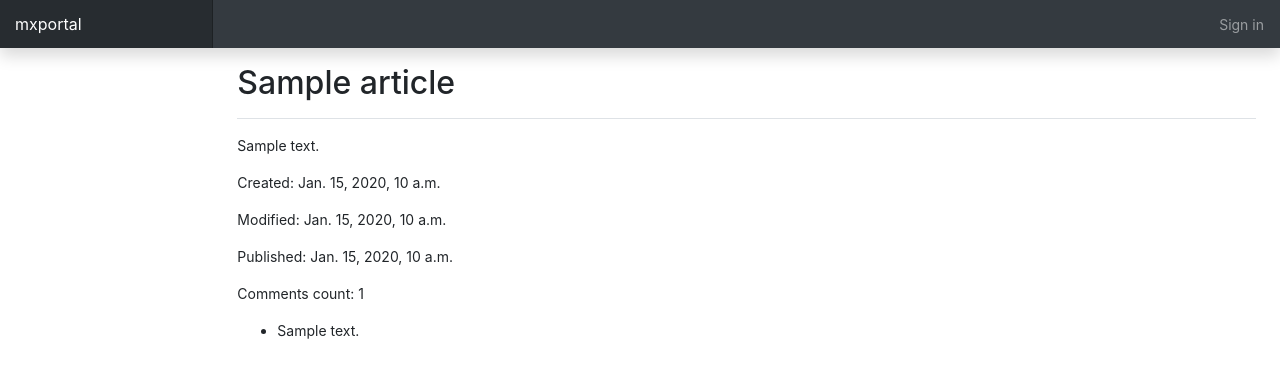
After one commit to cormorando/mxportal, a Django app: page /articles/1/ in a window 1280 px wide. The commit adds this page. Shown: the top 378 px of the page. Run offline with Django 3.2, Linux system fonts and the light colour scheme; tables that the repository leaves empty hold one stand-in row (values such as "Sample post"); some libraries are stand-ins or nearby versions.

Commit message:
entries and articles views

```diff
--- a/articles/models.py
+++ b/articles/models.py
@@ -1,9 +1,10 @@
 from django.contrib.contenttypes.fields import GenericRelation
 from django.db import models
-from drafts.models import Draft, DraftManager
+from drafts.models import Draft, PublishedDraftManager
 from comments.models import Comment
 
 
 class Article(Draft):
-    published = DraftManager()
+    objects = models.Manager()
+    published = PublishedDraftManager()
     comments = GenericRelation(Comment, related_query_name='article')
--- /dev/null
+++ b/articles/urls.py
@@ -0,0 +1,8 @@
+from django.urls import path
+
+from articles.views import ArticleListView, ArticleDetailView
+
+urlpatterns = [
+    path('', ArticleListView.as_view(), name='article-list'),
+    path('<int:pk>/', ArticleDetailView.as_view(), name='article-detail'),
+]
--- a/articles/views.py
+++ b/articles/views.py
@@ -1,3 +1,24 @@
 from django.shortcuts import render
+from django.views.generic import ListView, DetailView
 
-# Create your views here.
+from articles.models import Article
+
+
+class ArticleListView(ListView):
+
+    model = Article
+
+    def get_context_data(self, **kwargs):
+        context = super().get_context_data(**kwargs)
+
+        return context
+
+
+class ArticleDetailView(DetailView):
+
+    model = Article
+
+    def get_context_data(self, **kwargs):
+        context = super().get_context_data(**kwargs)
+
+        return context
--- a/blogs/models.py
+++ b/blogs/models.py
@@ -1,11 +1,12 @@
 from django.contrib.contenttypes.fields import GenericRelation
 from django.db import models
-from drafts.models import Draft, DraftManager
+from drafts.models import Draft, PublishedDraftManager
 from comments.models import Comment
 
 
 class Entry(Draft):
-    published = DraftManager()
+    objects = models.Manager()
+    published = PublishedDraftManager()
     comments = GenericRelation(Comment, related_query_name='entry')
 
     class Meta:
--- /dev/null
+++ b/blogs/urls.py
@@ -0,0 +1,8 @@
+from django.urls import path
+
+from blogs.views import EntryListView, EntryDetailView
+
+urlpatterns = [
+    path('', EntryListView.as_view(), name='entry-list'),
+    path('<int:pk>/', EntryDetailView.as_view(), name='entry-detail'),
+]
--- a/drafts/models.py
+++ b/drafts/models.py
@@ -2,9 +2,9 @@
 from django.db import models
 
 
-class DraftManager(models.Manager):
+class PublishedDraftManager(models.Manager):
     def get_queryset(self):
-        return super(DraftManager, self).get_queryset().filter(pub_date__lte=datetime.now())
+        return super(PublishedDraftManager, self).get_queryset().filter(pub_date__lte=datetime.now())
 
 
 class Draft(models.Model):
--- a/mxportal/urls.py
+++ b/mxportal/urls.py
@@ -25,4 +25,6 @@
     path('admin/', admin.site.urls),
     path('accounts/', include('allauth.urls')),
     path('impersonate/', include('impersonate.urls')),
+    path('blogs/', include('blogs.urls')),
+    path('articles/', include('articles.urls')),
 ] + static(settings.STATIC_URL, document_root=settings.STATIC_ROOT)
--- /dev/null
+++ b/templates/articles/article_detail.html
@@ -0,0 +1,7 @@
+{% extends 'base.html' %}
+
+{% block body %}
+
+{% include 'partials/draft_body.html' %}
+
+{% endblock %}
--- a/templates/base.html
+++ b/templates/base.html
@@ -60,18 +60,18 @@
                 <div class="sidebar-sticky">
                     <ul class="nav flex-column">
                         <li class="nav-item">
-                            <a class="nav-link active" href="#">
+                            <a class="nav-link" href="{% url 'home' %}">
                                 <svg xmlns="http://www.w3.org/2000/svg" width="24" height="24" viewBox="0 0 24 24"
                                     fill="none" stroke="currentColor" stroke-width="2" stroke-linecap="round"
                                     stroke-linejoin="round" class="feather feather-home">
                                     <path d="M3 9l9-7 9 7v11a2 2 0 0 1-2 2H5a2 2 0 0 1-2-2z"></path>
                                     <polyline points="9 22 9 12 15 12 15 22"></polyline>
                                 </svg>
-                                Home <span class="sr-only">(current)</span>
+                                Home
                             </a>
                         </li>
                         <li class="nav-item">
-                            <a class="nav-link" href="#">
+                            <a class="nav-link" href="{% url 'entry-list' %}">
                                 <svg xmlns="http://www.w3.org/2000/svg" width="24" height="24" viewBox="0 0 24 24"
                                     fill="none" stroke="currentColor" stroke-width="2" stroke-linecap="round"
                                     stroke-linejoin="round" class="feather feather-file">
@@ -82,7 +82,7 @@
                             </a>
                         </li>
                         <li class="nav-item">
-                            <a class="nav-link" href="#">
+                            <a class="nav-link" href="{% url 'article-list' %}">
                                 <svg xmlns="http://www.w3.org/2000/svg" width="24" height="24" viewBox="0 0 24 24"
                                     fill="none" stroke="currentColor" stroke-width="2" stroke-linecap="round"
                                     stroke-linejoin="round" class="feather feather-file">
@@ -106,7 +106,7 @@
                         </li>
                         {% if user.is_superuser %}
                         <li class="nav-item">
-                            <a class="nav-link" href="{%url 'admin:index' %}">
+                            <a class="nav-link" href="{% url 'admin:index' %}">
                                 <svg xmlns="http://www.w3.org/2000/svg" width="24" height="24" viewBox="0 0 24 24"
                                     fill="none" stroke="currentColor" stroke-width="2" stroke-linecap="round"
                                     stroke-linejoin="round" class="feather feather-users">
--- /dev/null
+++ b/templates/partials/draft_body.html
@@ -0,0 +1,17 @@
+<div class="d-flex justify-content-between flex-wrap flex-md-nowrap align-items-center pt-3 pb-2 mb-3 border-bottom">
+    <h2>{{ object.title }}</h1>
+</div>
+
+<p>{{ object.body }}</p>
+<p>Created: {{ object.created }}</p>
+<p>Modified: {{ object.modified }}</p>
+<p>Published: {{ object.pub_date }}</p>
+<p>Comments count: {{ object.comments_count }}</p>
+
+<ul>
+    {% for comment in object.comments.all %}
+    <li>{{ comment.body }}</li>
+    {% empty %}
+    <li>No comments yet.</li>
+    {% endfor %}
+</ul>
```
Also changed, not shown: blogs/views.py (+22 -1 lines), templates/articles/article_list.html (added, +17 -0 lines), templates/blogs/entry_detail.html (added, +7 -0 lines), templates/blogs/entry_list.html (added, +17 -0 lines).
